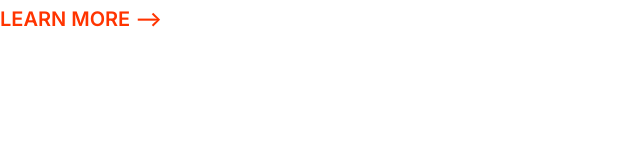
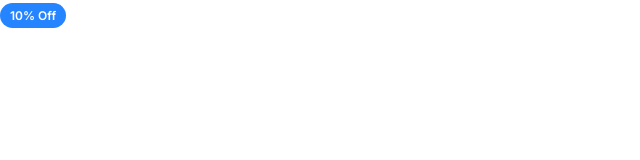
Before and after one commit to bravono/Bravify, a plain HTML site: page index.html in a window 1280 px wide. Shown: the whole page, without its empty margins (0-640 px from the left). Drawn offline with Linux system fonts and the light colour scheme.

Commit message:
Building badge component.

```diff
--- a/css/styles.css
+++ b/css/styles.css
@@ -43,7 +43,7 @@
   margin-top: 0;
 }
 
-@media screen and (min-width 1024px) {
+@media screen and (min-width: 1024px) {
   body {
     font-size: 1.8rem;
   }
@@ -84,8 +84,42 @@
   margin-left: 10px;
 }
 
-@media screen and (min-width 1024px) {
+@media screen and (min-width: 1024px) {
   .link-arrow {
     font-size: 1.5rem;
   }
 }
+
+/* Badges */
+
+.badge {
+  border-radius: 20px;
+  padding: 0.5rem 1rem;
+  font-weight: 600;
+  white-space: nowrap;
+  font-size: 2rem;
+}
+
+.badge--primary {
+  background: var(--color-primary);
+  color: #fff;
+}
+
+.badge--secondary {
+  background: var(--color-secondary);
+  color: #fff;
+}
+
+.badge--small {
+  font-size: 1.6rem;
+}
+
+@media screen and (min-width: 1024px) {
+  .badge {
+    font-size: 1.5rem;
+  }
+
+  .badge--small {
+    font-size: 1.2rem;
+  }
+}
--- a/index.html
+++ b/index.html
@@ -8,13 +8,13 @@
     <link rel="preconnect" href="https://fonts.googleapis.com" />
     <link rel="preconnect" href="https://fonts.gstatic.com" crossorigin />
     <link
-      href="https://fonts.googleapis.com/css2?family=Inter:wght@400;600&display=swap"
+      href="https://fonts.googleapis.com/css2?family=Inter:wght@400;600;700&display=swap"
       rel="stylesheet"
     />
     <link rel="stylesheet" href="/css/normalize.css" />
     <link rel="stylesheet" href="/css/styles.css" />
   </head>
   <body>
-    <a href="#" class="link-arrow">Learn More</a>
+    <span class="badge badge--primary badge--small">10% Off</span>
   </body>
 </html>
```
Also changed, not shown: componets/badges/index.html (added, +3 -0 lines).
